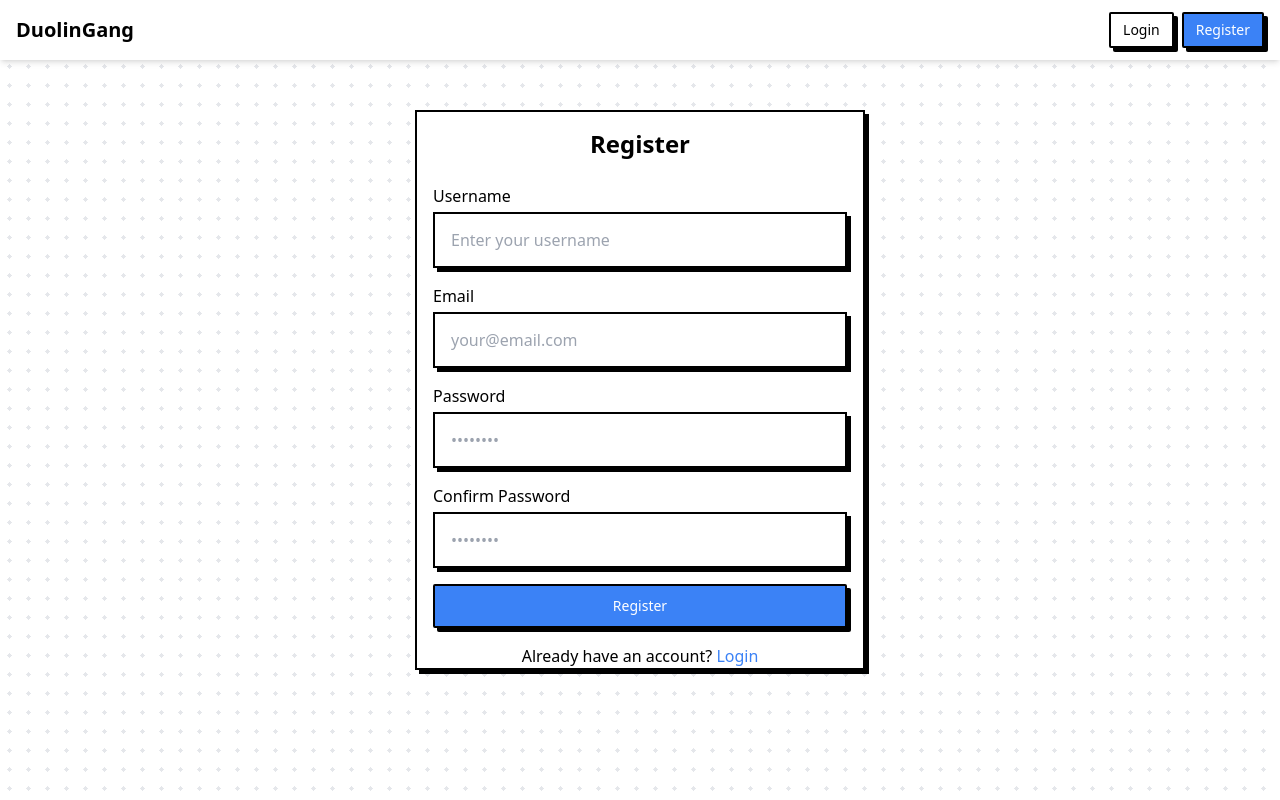
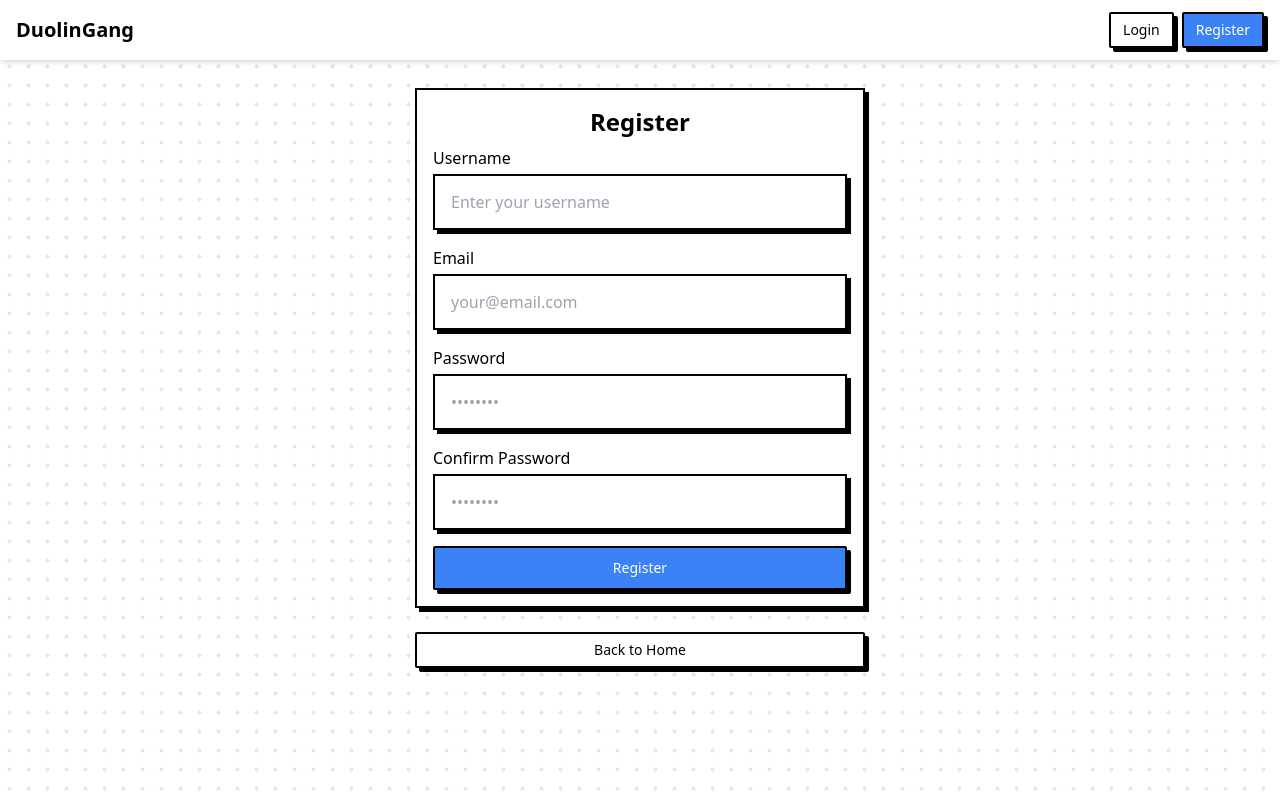
Before and after one commit to Karis004/DuolinGang, a Next.js app: page /register in a window 1280 px wide. Built offline with nearby package versions, Linux system fonts and the light colour scheme; no server answers.

Commit message:
更新 README，添加用户身份验证和个人词汇管理功能；优化 SessionProvider 组件以支持会话自动刷新；调整面板组件样式；更新导入页面和注册页面的表单结构；

```diff
--- a/src/app/components/SessionProvider.js
+++ b/src/app/components/SessionProvider.js
@@ -3,5 +3,12 @@
 import { SessionProvider as NextAuthSessionProvider } from 'next-auth/react';
 
 export function SessionProvider({ children }) {
-  return <NextAuthSessionProvider>{children}</NextAuthSessionProvider>;
+  return (
+    <NextAuthSessionProvider
+      refetchInterval={5 * 60} // 每5分钟自动刷新会话
+      refetchOnWindowFocus={true} // 当窗口重新获得焦点时刷新会话
+    >
+      {children}
+    </NextAuthSessionProvider>
+  );
 }
--- a/src/app/components/eldoraui/panel.js
+++ b/src/app/components/eldoraui/panel.js
@@ -27,7 +27,8 @@ const BlackDiv = React.forwardRef(({ className, ...props }, ref) => (
 BlackDiv.displayName = "BlackDiv";
 
 const Panel = React.forwardRef(({ className, ...props }, ref) => (
-    <div className="flex flex-col w-[85vw] max-w-[450px] h-[70vh] overflow-auto border-2 border-black bg-white py-4 px-4 transition-all shadow-[4px_4px_0_0_#000] hover:shadow-none"
+    <div
+        className={`flex flex-col w-[85vw] max-w-[450px] overflow-auto border-2 border-black bg-white py-4 px-4 transition-all shadow-[4px_4px_0_0_#000] hover:shadow-none ${className}`}
         ref={ref}
         {...props}>
     </div>
--- a/src/app/flashcard/[word]/page.js
+++ b/src/app/flashcard/[word]/page.js
@@ -38,14 +38,14 @@ export default async function FlashcardPage({ params }) {
     return (
         <div>
             <Flashcard currentWord={currentWord} />
-            <Button
+            {/* <Button
                 className="fixed bottom-12 left-8 m-4"
                 variant="brutal"
                 size="sm"
                 href="/list"
             >
                 Back
-            </Button>
+            </Button> */}
         </div>
     );
 }
--- a/src/app/import/page.js
+++ b/src/app/import/page.js
@@ -29,7 +29,7 @@ async function handleSubmit(formData) {
 
 export default function ImportPage() {
     return (
-        <main className="mb-20">
+        <main>
             <h1 className="text-2xl font-bold mb-6 text-center">Add Word</h1>
             <form action={handleSubmit} className='space-y-3'>
                 <Input type="text" name="word" placeholder="Word" required />
--- a/src/app/layout.js
+++ b/src/app/layout.js
@@ -14,7 +14,7 @@ export default function Layout({ children }) {
       <body className="flex flex-col h-[90vh] bg-white bg-[radial-gradient(#e5e7eb_2px,transparent_2px)] [background-size:19px_19px]">
         <SessionProvider>
           <Navbar />
-          <main className="flex flex-col justify-center items-center flex-grow text-center gap-5">
+          <main className="flex flex-col mb-11 justify-center items-center flex-grow text-center gap-5">
             {children}
           </main>
         </SessionProvider>
--- a/src/app/list/page.js
+++ b/src/app/list/page.js
@@ -57,14 +57,14 @@ export default async function DataPage() {
                     <Button href="/import" variant="brutal">Add New Words</Button>
                 </div>
             )}
-            <Button
+            {/* <Button
                 className="fixed bottom-12 left-8 m-4"
                 variant="brutal"
                 size="sm"
                 href="/"
             >
                 Back
-            </Button>
+            </Button> */}
         </main>
     );
 }
--- a/src/app/login/page.js
+++ b/src/app/login/page.js
@@ -44,7 +44,7 @@ export default function LoginPage() {
   return (
     <div className="flex flex-col items-center justify-center">
       <Panel>
-        <h1 className="text-2xl font-bold mb-6 text-center">Login</h1>
+        <h1 className="text-2xl font-bold mb-2 text-center">Login</h1>
 
         {error && (
           <div className="mb-4 p-3 bg-red-100 border-l-4 border-red-500 text-red-700">
@@ -102,15 +102,15 @@ export default function LoginPage() {
           </p>
         </div>
 
+      </Panel>
         <Button
-          className="mt-6"
+          className="mt-6 w-full"
           variant="white"
           size="sm"
           href="/"
         >
           Back to Home
         </Button>
-      </Panel>
     </div>
   );
 }
--- a/src/app/register/page.js
+++ b/src/app/register/page.js
@@ -59,8 +59,8 @@ export default function RegisterPage() {
 
   return (
     <div className="flex flex-col items-center justify-center">
-      <Panel>
-        <h1 className="text-2xl font-bold mb-6 text-center">Register</h1>
+      <Panel className="h-[65vh] mt-5">
+        <h1 className="text-2xl font-bold mb-2 text-center">Register</h1>
         {error && (
           <div className="mb-4 p-3 bg-red-100 border-l-4 border-red-500 text-red-700">
             <p>{error}</p>
@@ -148,16 +148,15 @@ export default function RegisterPage() {
             </Link>
           </p>
         </div>
-
+      </Panel>
         <Button
-          className="mt-6"
+          className="mt-6 w-full"
           variant="white"
           size="sm"
           href="/"
         >
           Back to Home
         </Button>
-      </Panel>
     </div>
   );
 }
--- a/src/app/study/page.js
+++ b/src/app/study/page.js
@@ -93,14 +93,14 @@ export default function StudyPage() {
       <div className="progress mt-4">
         {currentIndex + 1} / {wordsData.length}
       </div>
-      <Button
+      {/* <Button
         className="fixed bottom-10 left-3 m-4"
         variant="brutal"
         size="sm"
         href="/"
       >
         Back
-      </Button>
+      </Button> */}
     </div>
   );
 }
```
Also changed, not shown: 2 other files (tests, documents, lock files or other folders).
